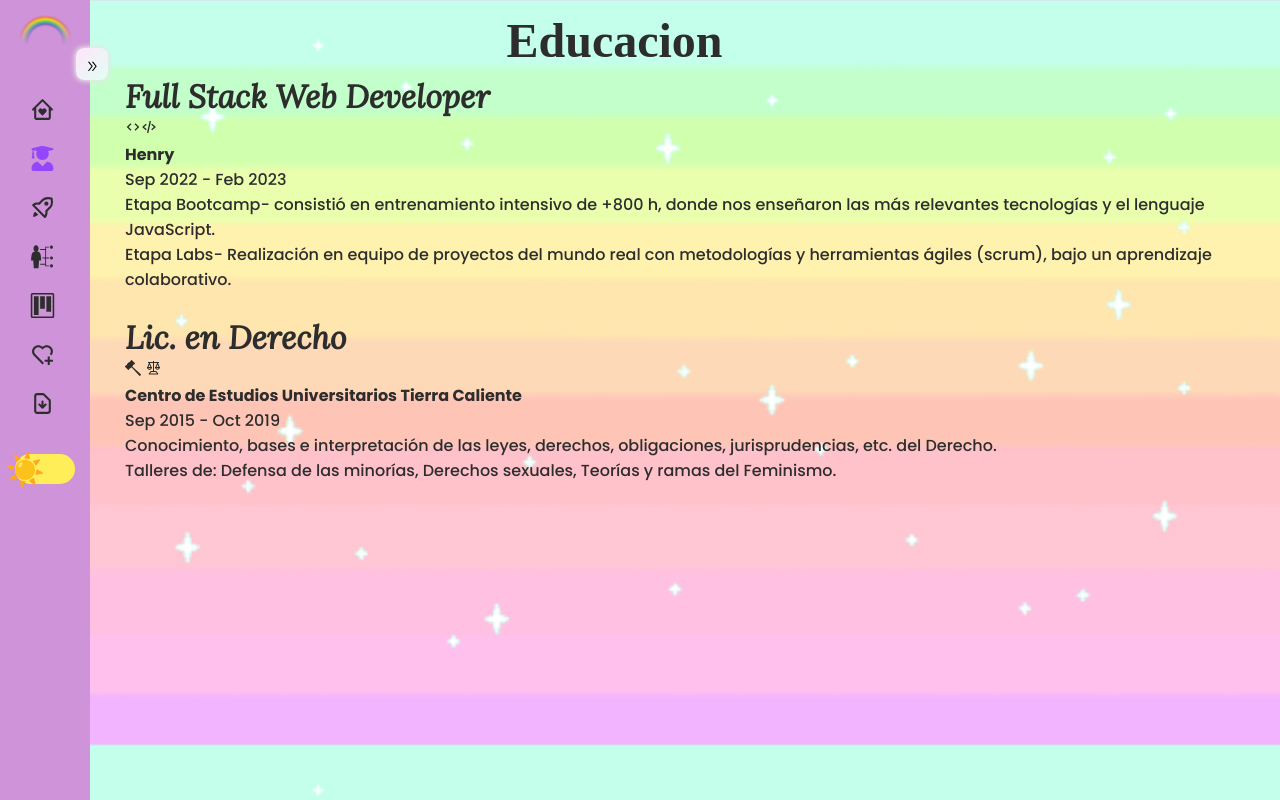
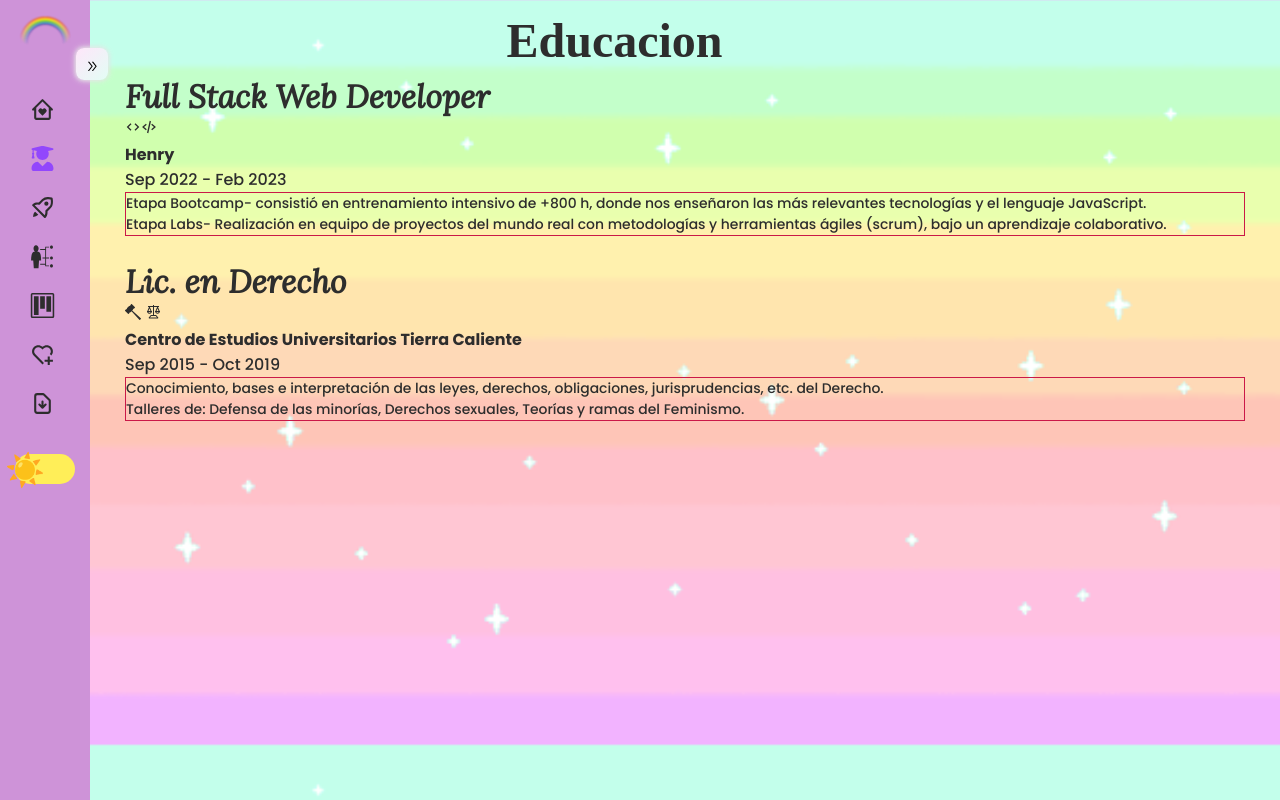
Before and after one commit to Lizhana/portfolio, a React (Vite) app in the folder portfolio/: page /educacion in a window 1280 px wide. Built offline with nearby package versions, Linux system fonts and the light colour scheme; a web font is replaced by a local one.

Commit message:
resolviendo

```diff
--- a/portfolio/src/pages/Educacion.jsx
+++ b/portfolio/src/pages/Educacion.jsx
@@ -1,4 +1,4 @@
-import { Container} from '../styles/ContainerEd'
+import { Container} from '../styles/ContainerEx'
 import {BiCode, BiCodeAlt} from 'react-icons/bi'
 import {VscLaw} from 'react-icons/vsc'
 import {ImHammer2} from 'react-icons/im'
@@ -8,14 +8,14 @@ function Educacion() {
   return (
     <Container >
 
-    <div className='ContainerEd' >
-    <h1 className='TitleEd' >Educacion</h1>
-    <div className='datesEd' >
+    <div className='ContainerEx' >
+    <h1 className='TitleEx' >Educacion</h1>
+    <div className='datesEx' >
 
        <h2 className='TitleE3'>Full Stack Web Developer</h2> < BiCode /><BiCodeAlt />
         <h4>Henry</h4>
                 <p>Sep 2022 - Feb 2023</p>
-          <div className='DivSubEd' >
+          <div className='DivSubEx' >
         <p>Etapa Bootcamp- consistió en entrenamiento intensivo de +800 h, donde nos enseñaron las más relevantes tecnologías y el lenguaje JavaScript. </p>
         <p>Etapa Labs- Realización en equipo de proyectos del mundo real con metodologías y herramientas ágiles (scrum), bajo un aprendizaje colaborativo.</p>
         </div>
```
